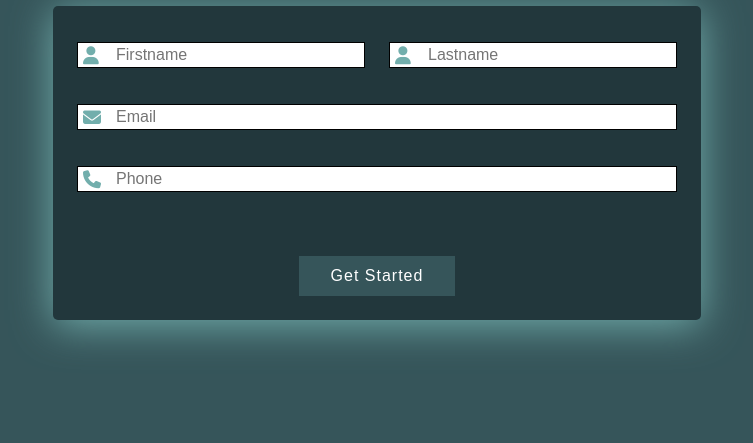
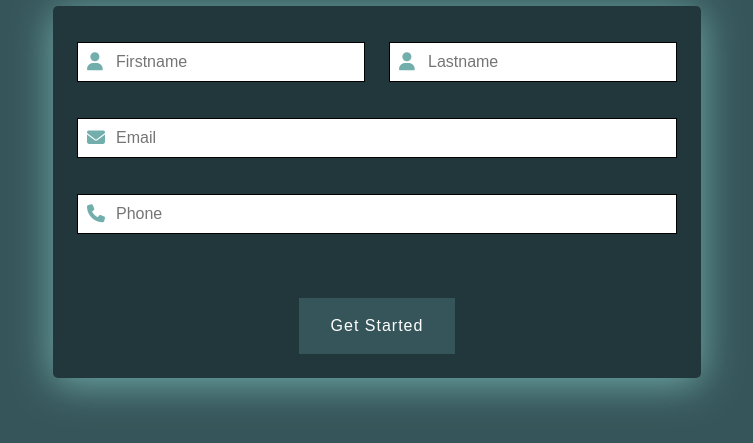
Before and after one commit to cavedvik/my-example-page, a plain HTML site: page index.html in a window 1280 px wide. Shown: the part 101-544 px from the top of the page, without its empty margins (263-1016 px from the left). Drawn offline with Linux system fonts and the light colour scheme.

Commit message:
change padding

```diff
--- a/style.css
+++ b/style.css
@@ -26,9 +26,9 @@ h1 i {
 
 form i {
     position: absolute;
-    left: 6px;
+    left: 10px;
     font-size: 18px;
-    top: 8px;
+    top: 14px;
     color: #72aeac;
 }
 
@@ -58,7 +58,7 @@ label {
 button, .button {
     background: #36555a;
     color: #fff;
-    padding: 8px 32px 8px 32px;
+    padding: 16px 32px 16px 32px;
     font-size: 16px;
     font-family: sans-serif;
     font-weight: 500;
@@ -85,7 +85,7 @@ button:hover, .button:hover{
 input {
     font-size: 16px;
     border: #72aeac;
-    height: 26px;
+    height: 40px;
     margin-top: 4px;
     border: solid;
     border-width: 1px;
```
